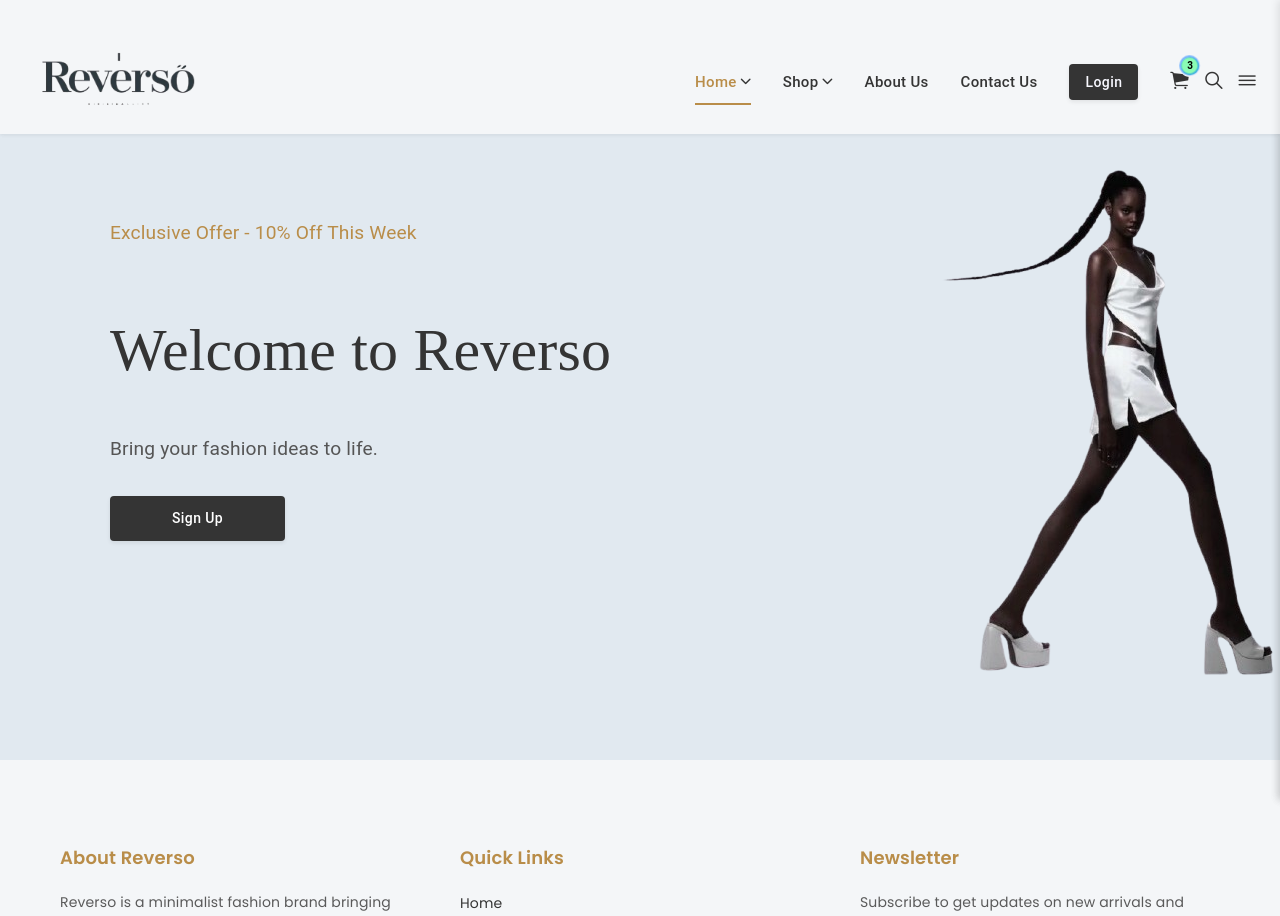
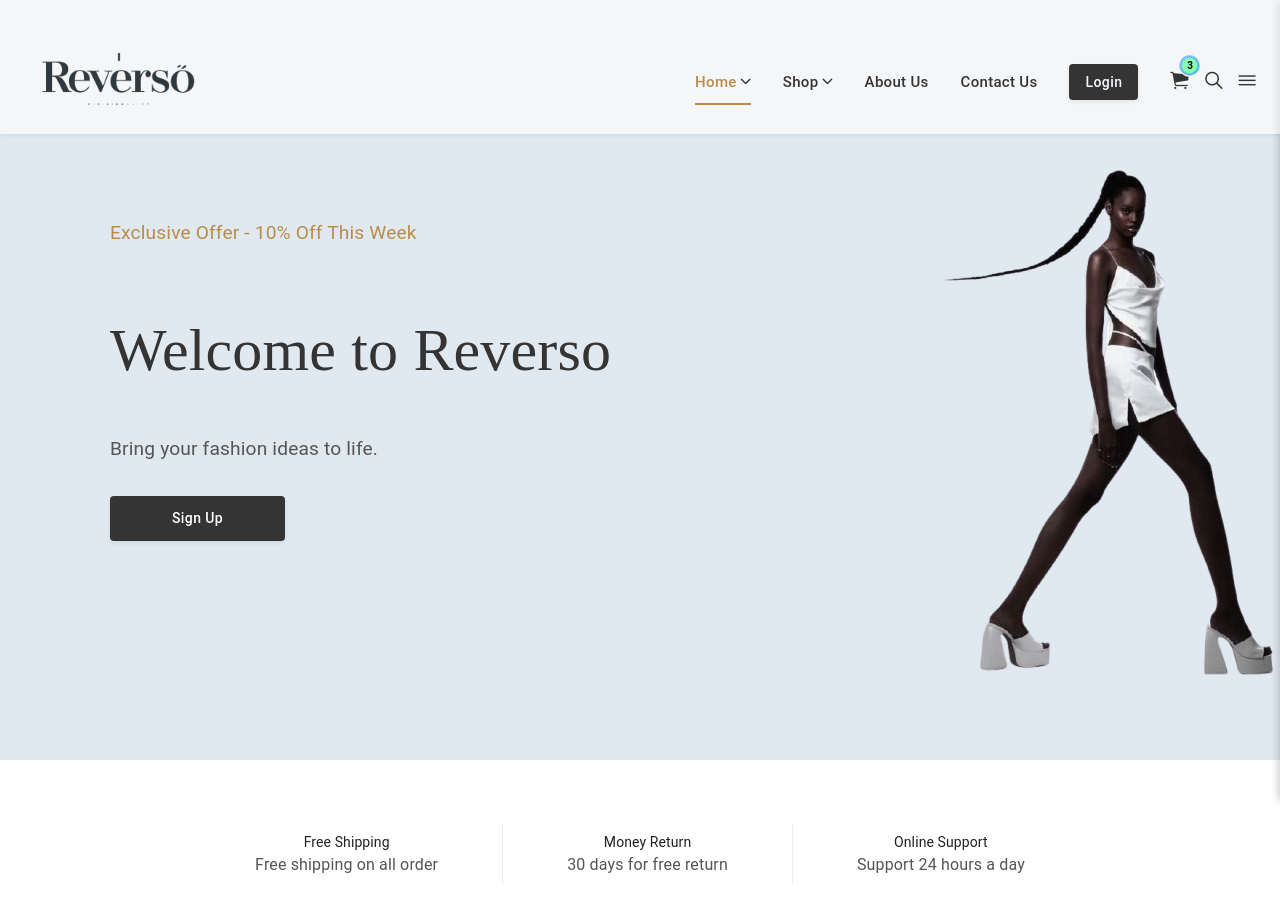
Before and after one commit to ziynatilloh-html/Reverso, a React (Create React App) app: page / in a window 1280 px wide. Shown: the top 916 px of the page. Built offline with nearby package versions, Linux system fonts and the light colour scheme.

Commit message:
feat: develop styatistics component logic

```diff
--- a/src/app/components/headers/Banner.tsx
+++ b/src/app/components/headers/Banner.tsx
@@ -27,7 +27,7 @@ export default function Banner() {
         <Button
           variant="contained"
           className="banner-button"
-          onClick={() => navigate("/signup")}
+          onClick={() => navigate("/member/signup")}
         >
           Sign Up
         </Button>
--- /dev/null
+++ b/src/app/css/statistic.css
@@ -0,0 +1,40 @@
+.statistics-section {
+  display: flex;
+  justify-content: center;
+  align-items: center;
+  background-color: #fff;
+  padding: 4rem 0;
+  gap: 4rem;
+}
+
+.statistic-item {
+  text-align: center;
+}
+
+.statistic-title {
+  font-weight: 700;
+  font-size: 1.3rem;
+  color: #222;
+  margin-bottom: 0.5rem;
+}
+
+.statistic-desc {
+  font-size: 1rem;
+  color: #555;
+}
+
+.vertical-line {
+  width: 1px;
+  height: 60px;
+  background-color: #eee;
+}
+
+@media (max-width: 768px) {
+  .statistics-section {
+    flex-direction: column;
+    gap: 2rem;
+  }
+  .vertical-line {
+    display: none;
+  }
+}
--- /dev/null
+++ b/src/app/screens/homePage/Statistics.tsx
@@ -0,0 +1,36 @@
+import React from "react";
+import { Box, Typography } from "@mui/material";
+import "../../css/statistic.css"; // Assuming you have a CSS file for styles
+
+export default function Statistics() {
+  return (
+    <Box className="statistics-section">
+      <Box className="statistic-item">
+        <Typography variant="h6" className="statistic-title">
+          Free Shipping
+        </Typography>
+        <Typography className="statistic-desc">
+          Free shipping on all order
+        </Typography>
+      </Box>
+      <Box className="vertical-line" />
+      <Box className="statistic-item">
+        <Typography variant="h6" className="statistic-title">
+          Money Return
+        </Typography>
+        <Typography className="statistic-desc">
+          30 days for free return
+        </Typography>
+      </Box>
+      <Box className="vertical-line" />
+      <Box className="statistic-item">
+        <Typography variant="h6" className="statistic-title">
+          Online Support
+        </Typography>
+        <Typography className="statistic-desc">
+          Support 24 hours a day
+        </Typography>
+      </Box>
+    </Box>
+  );
+}
--- a/src/app/screens/homePage/index.tsx
+++ b/src/app/screens/homePage/index.tsx
@@ -1,13 +1,14 @@
 import React from "react";
 import Banner from "../../components/headers/Banner";
 import { HomeNavbar } from "../../components/headers/HomeNavbar";
+import Statistics from "./Statistics";
 
 export default function HomePage() {
   return (
     <>
       <HomeNavbar />
       <Banner />
-      {/* Other homepage components */}
+      <Statistics/>
     </>
   );
 }
```
